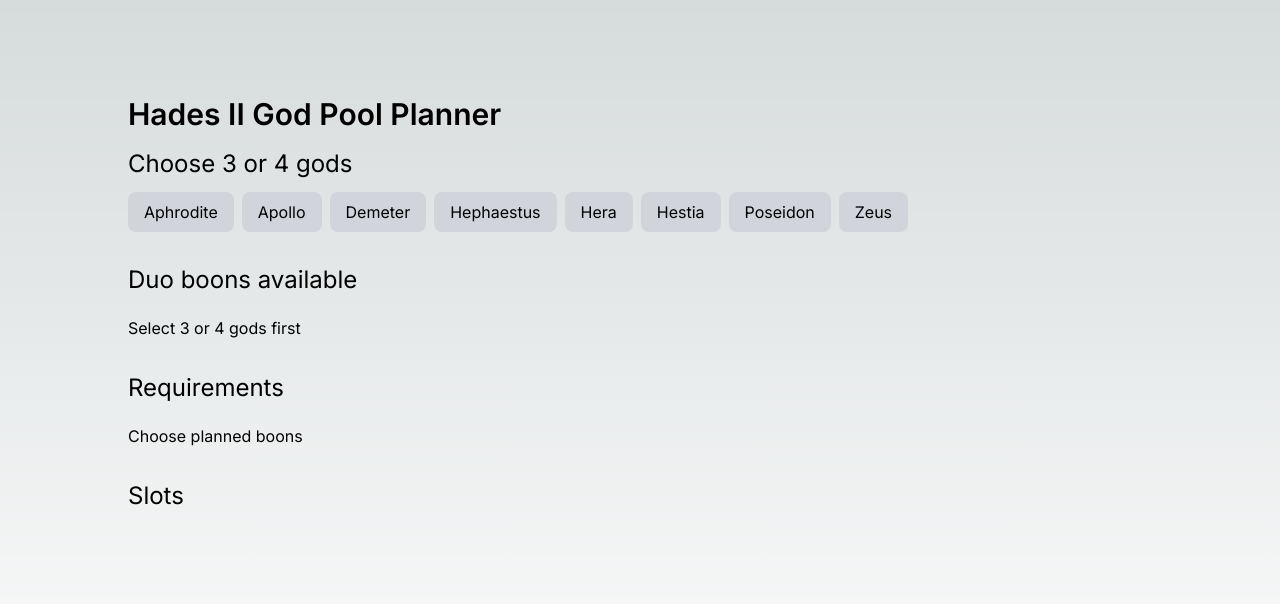
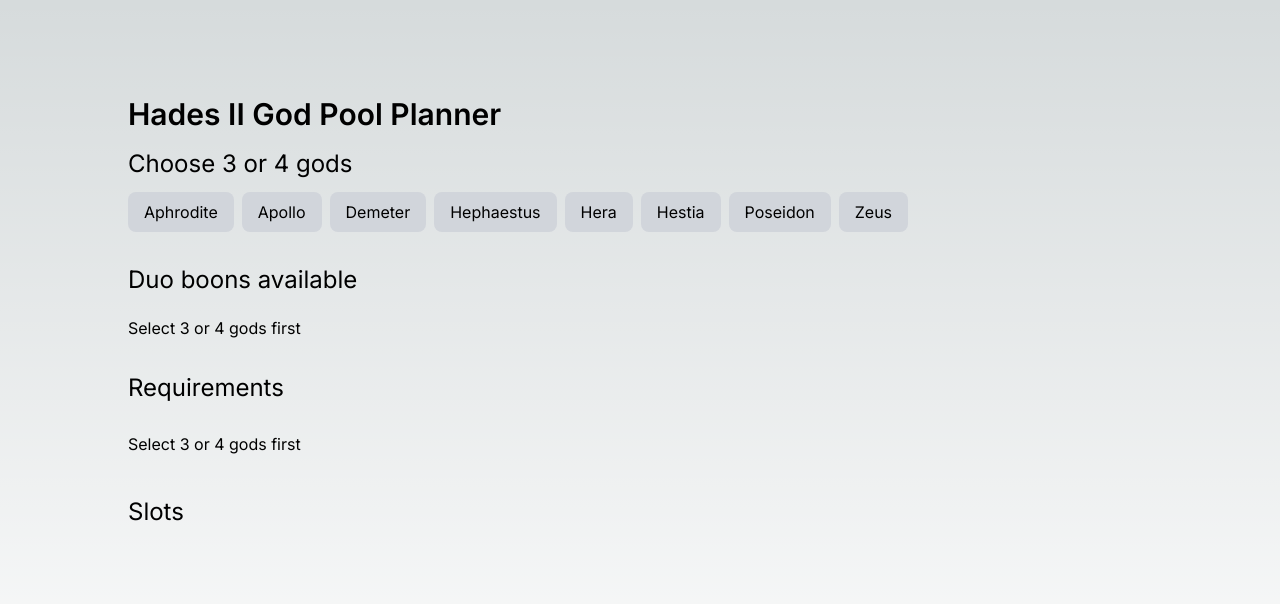
Before and after one commit to ajatamayo/hades, a Next.js app: page / in a window 1280 px wide. Shown: the top 604 px of the page. Built offline with nearby package versions, Linux system fonts and the light colour scheme.

Commit message:
Logic for displaying duo boon requirements

```diff
--- a/src/app/page.tsx
+++ b/src/app/page.tsx
@@ -53,15 +53,53 @@
   const KILLER_CURRENT = 'Killer Current'
   const KINGS_RANSOM = 'King\'s Ransom'
 
+  const ATTACK_SLOT = 'Attack';
+  const SPECIAL_SLOT = 'Special';
+  const CAST_SLOT = 'Cast';
+  const DASH_SLOT = 'Dash';
+  const GAIN_SLOT = 'Gain';
+
+  const ARCTIC_RING = {
+    name: 'Arctic Ring',
+    slot: CAST_SLOT,
+    god: DEMETER,
+  };
+  const FRIGID_SPRINT = {
+    name: 'Frigid Sprint',
+    slot: DASH_SLOT,
+    god: DEMETER,
+  };
+  const TRANQUIL_GAIN = {
+    name: 'Tranquil Gain',
+    slot: GAIN_SLOT,
+    god: DEMETER,
+  };
+  const SOLAR_RING = {
+    name: 'Solar Ring',
+    slot: CAST_SLOT,
+    god: APOLLO,
+  };
+  const BLINDING_SPRINT = {
+    name: 'Blinding Sprint',
+    slot: DASH_SLOT,
+    god: APOLLO,
+  };
+  const LUCID_GAIN = {
+    name: 'Lucid Gain',
+    slot: GAIN_SLOT,
+    god: APOLLO,
+  };
+
+
   const duoBoons = [
-    { gods: [APHRODITE, APOLLO], boon: SUNNY_DISPOSITION },
+    { gods: [APHRODITE, APOLLO], boon: SUNNY_DISPOSITION, requirements: [] },
     { gods: [APHRODITE, DEMETER], boon: HEARTY_APPETITE },
     { gods: [APHRODITE, HEPHAESTUS], boon: SOFT_CARESS },
     { gods: [APHRODITE, HERA], boon: SOUL_MATE },
     { gods: [APHRODITE, HESTIA], boon: BURNING_DESIRE },
     { gods: [APHRODITE, POSEIDON], boon: ISLAND_GETAWAY },
     { gods: [APHRODITE, ZEUS], boon: ROMANTIC_SPARK },
-    { gods: [APOLLO, DEMETER], boon: TORRENTIAL_DOWNPOUR },
+    { gods: [APOLLO, DEMETER], boon: TORRENTIAL_DOWNPOUR, requirements: [[ARCTIC_RING, FRIGID_SPRINT, TRANQUIL_GAIN], [SOLAR_RING, BLINDING_SPRINT, LUCID_GAIN]] },
     { gods: [APOLLO, HEPHAESTUS], boon: STELLAR_SLAM },
     { gods: [APOLLO, HERA], boon: SUN_WORSHIPER },
     { gods: [APOLLO, HESTIA], boon: PHOENIX_SKIN },
@@ -144,7 +182,29 @@
           Requirements
         </p>
         <div className="py-2">
-          Choose planned boons
+          {
+            selectedGods.length < 2 ? (
+              <div className="py-2">
+                Select 3 or 4 gods first
+              </div>
+            ) : null
+          }
+          {duoBoons
+            .filter((duoBoon) => duoBoon.gods.every((god) => selectedGods.includes(god)))
+            .filter((duoBoon) => duoBoon.requirements)
+            .map((duoBoon) => (
+              <div key={duoBoon.boon} className="py-2">
+                {duoBoon.boon}
+                <p>One of each:</p>
+                <ul>
+                  {duoBoon.requirements.map((requirement) => (
+                    <li key={requirement.map((r) => r.name).join(', ')}>
+                      {requirement.map((r) => r.name).join(', ')}
+                    </li>
+                  ))}
+                </ul>
+              </div>
+            ))}
         </div>
       </div>
 
```
